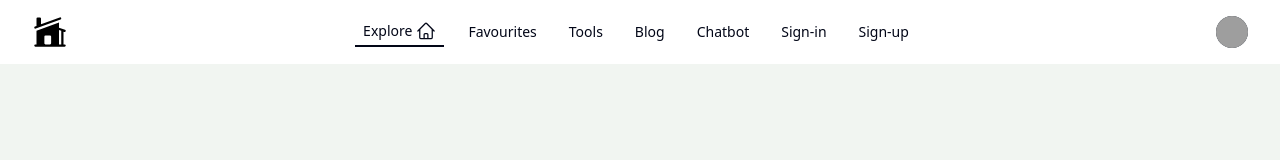
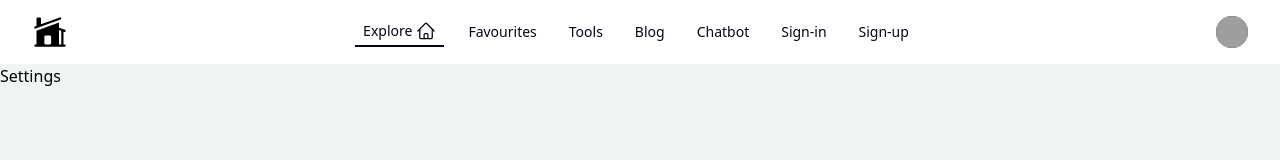
Before and after one commit to anushkapradhan/map-my-home, a React (Vite) app in the folder client/: page /Settings in a window 1280 px wide. Shown: the top 160 px of the page. Built offline with nearby package versions, Linux system fonts and the light colour scheme; grey boxes are pictures that could not be loaded.

Commit message:
Blog section updated

```diff
--- a/client/src/App.jsx
+++ b/client/src/App.jsx
@@ -11,6 +11,7 @@
 import Explore from './components/Explore';
 import Favourites from './pages/Favourites';
 import Tools from './pages/Tools';
+import Settings from './pages/Settings';
 
 
 function App() {
@@ -23,7 +24,9 @@
     <Route path='/sign-in' element={<SignIn />} />
     <Route path='/sign-up' element={<SignUp />} />
     <Route path='/about' element={<About />} />
-    <Route path='/profile' element={<Profile />} />
+    <Route path='/Profile' element={<Profile />} />
+    <Route path='/Settings' element={<Settings/>} />
+
 
     <Route path="/Explore" element={<Explore />} />
     <Route path="/Favourites" element={<Favourites/>} />
--- a/client/src/components/NavBar.jsx
+++ b/client/src/components/NavBar.jsx
@@ -128,7 +128,7 @@
                       <Menu.Item>
                         {({ active }) => (
                           <a
-                            href="/"
+                            href="/Profile"
                             className={classNames(active ? 'bg-gray-100' : '', 'block px-4 py-2 text-sm text-gray-700')}
                           >
                             Your Profile
@@ -138,7 +138,7 @@
                       <Menu.Item>
                         {({ active }) => (
                           <a
-                            href="/"
+                            href="/Settings"
                             className={classNames(active ? 'bg-gray-100' : '', 'block px-4 py-2 text-sm text-gray-700')}
                           >
                             Settings
--- /dev/null
+++ b/client/src/pages/Settings.jsx
@@ -0,0 +1,7 @@
+import React from 'react'
+
+export default function Settings() {
+  return (
+    <div>Settings</div>
+  )
+}
```
Also changed, not shown: client/src/assets/images/img2.png (added), client/src/assets/images/noimg.png (added).
